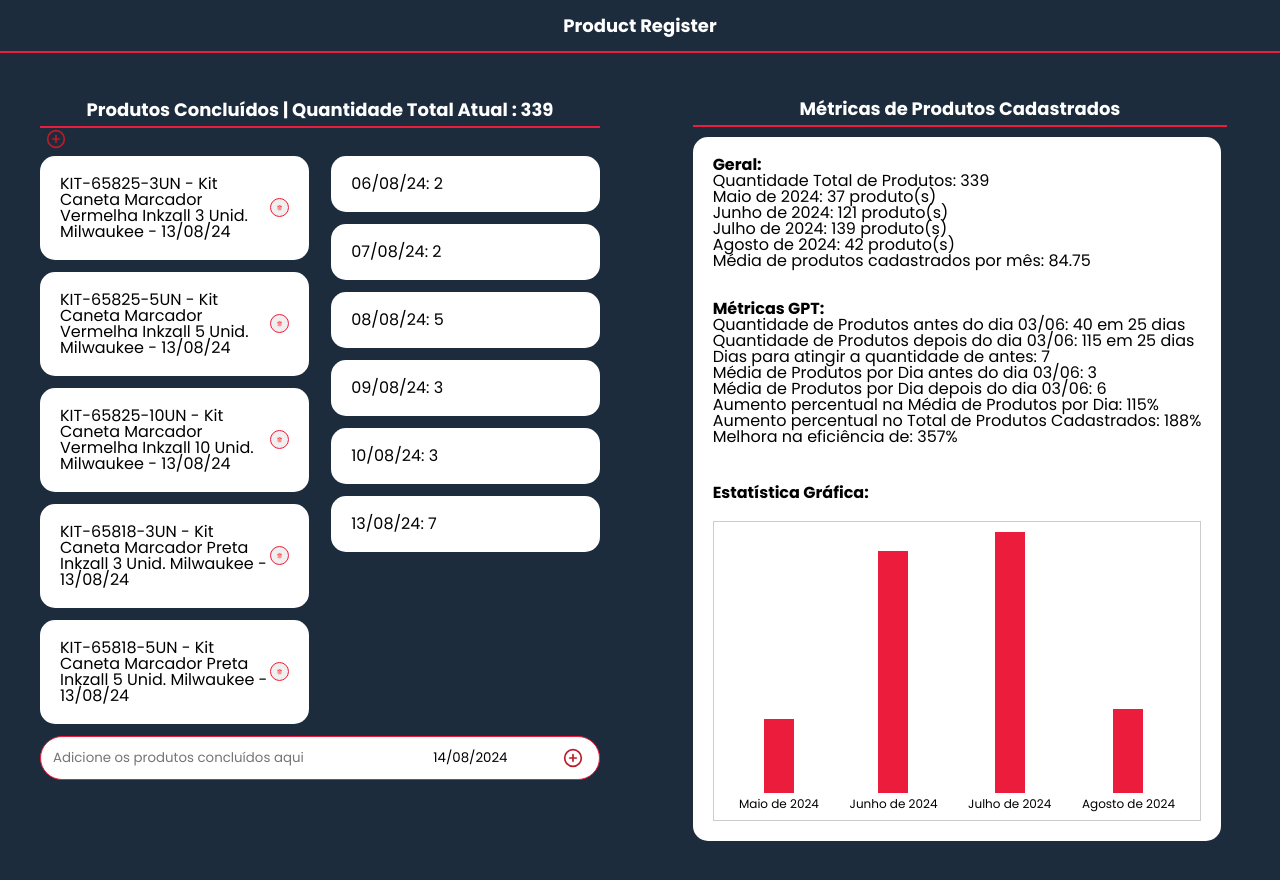
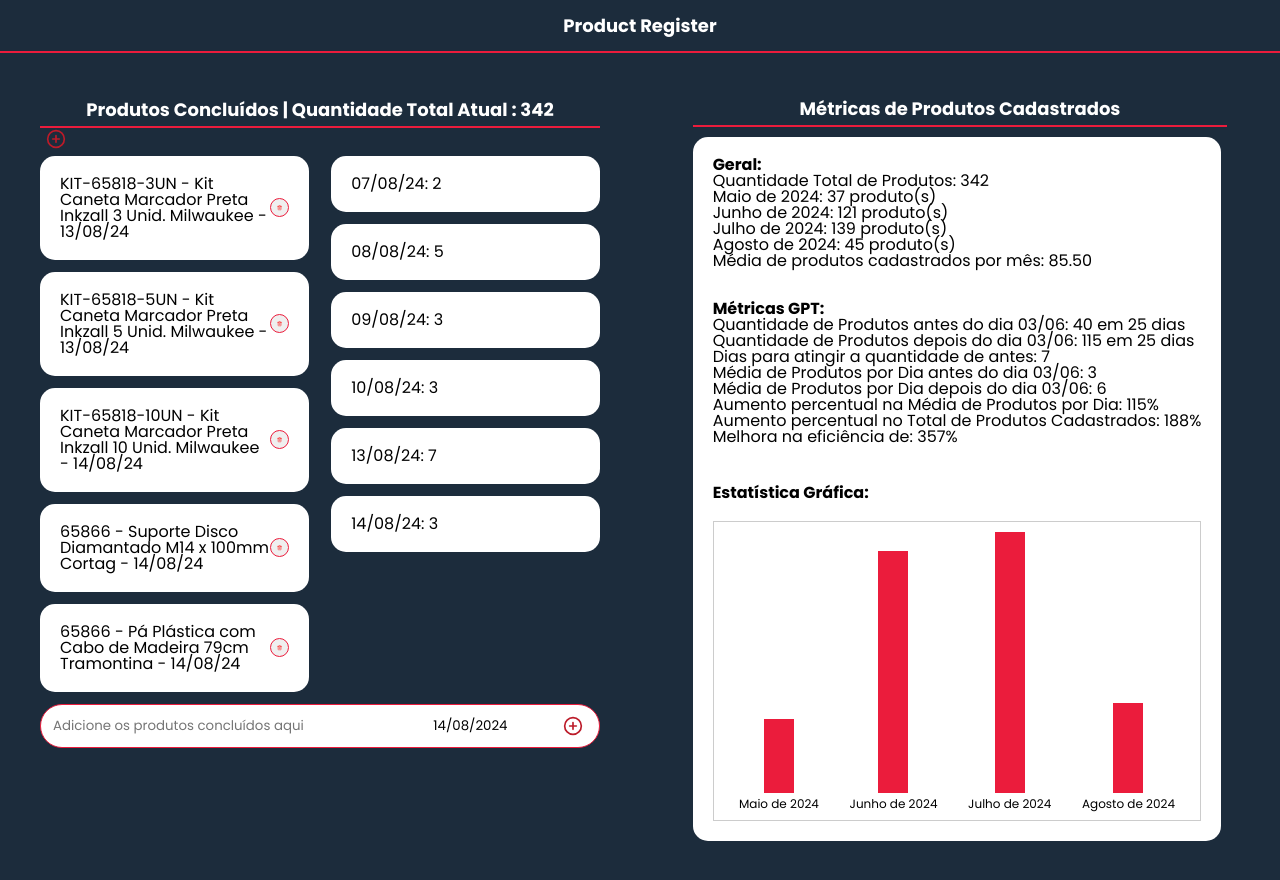
Before and after one commit to victoramattosc/productRegister, a React (Create React App) app: page / in a window 1280 px wide. Shown: the top 880 px of the page. Built offline with nearby package versions, Linux system fonts and the light colour scheme; a web font is replaced by a local one.

Commit message:
update 14/08

```diff
--- a/src/pages/Data/data.js
+++ b/src/pages/Data/data.js
@@ -338,4 +338,7 @@ export const data = [
     { produto: 'KIT-65825-10UN - Kit Caneta Marcador Vermelha Inkzall 10 Unid. Milwaukee', data: '2024-08-13' },
     { produto: 'KIT-65818-3UN - Kit Caneta Marcador Preta Inkzall 3 Unid. Milwaukee', data: '2024-08-13' },
     { produto: 'KIT-65818-5UN - Kit Caneta Marcador Preta Inkzall 5 Unid. Milwaukee', data: '2024-08-13' },
+    { produto: 'KIT-65818-10UN - Kit Caneta Marcador Preta Inkzall 10 Unid. Milwaukee', data: '2024-08-14' },
+    { produto: '65866 - Suporte Disco Diamantado M14 x 100mm Cortag', data: '2024-08-14' },
+    { produto: '65866 - Pá Plástica com Cabo de Madeira 79cm Tramontina', data: '2024-08-14' },
 ];
```
